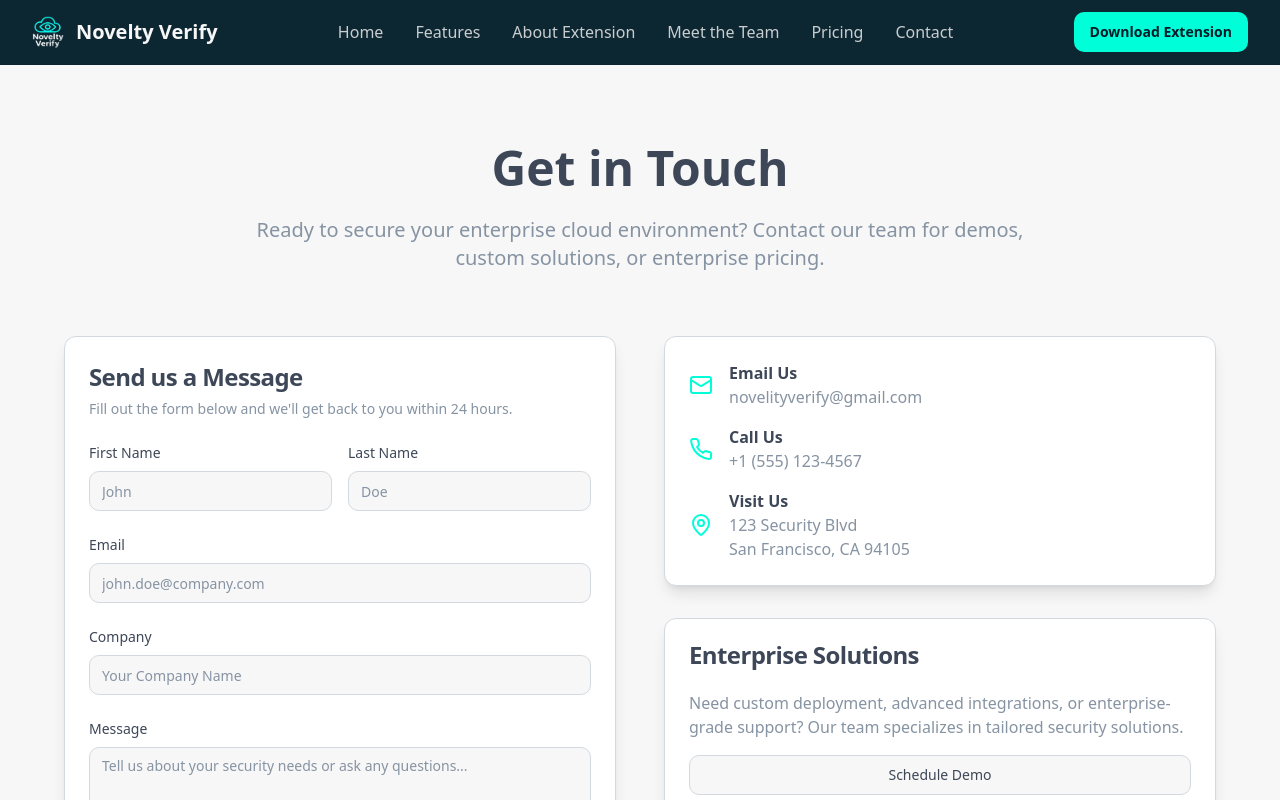
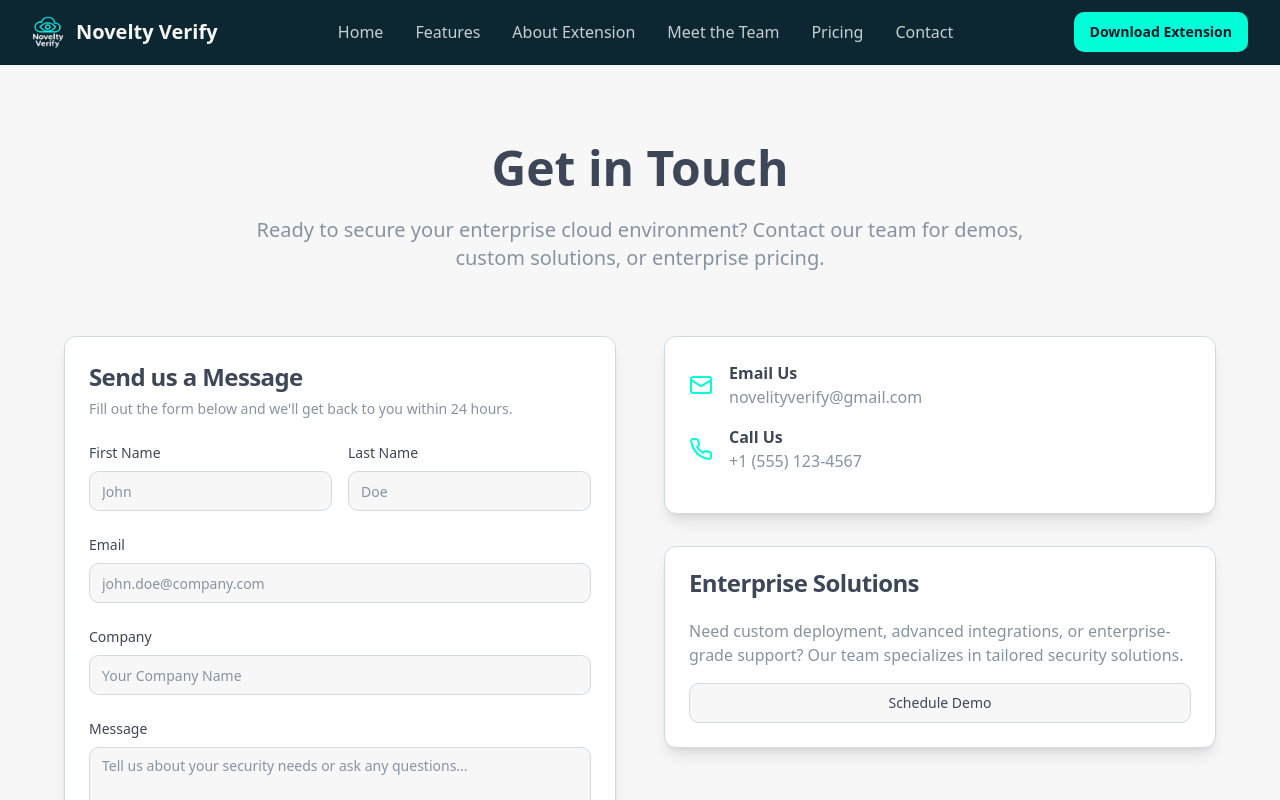
Before and after one commit to Adedotun2007/Novelty-Verify, a React (Vite) app: page /contact in a window 1280 px wide. Shown: the top 800 px of the page. Built offline with nearby package versions, Linux system fonts and the light colour scheme.

Commit message:
Visual edit in Lovable
Edited UI in Lovable

```diff
--- a/src/pages/Contact.tsx
+++ b/src/pages/Contact.tsx
@@ -78,14 +78,8 @@ const Contact = () => {
                       </div>
                     </div>
                     <div className="flex items-center space-x-4">
-                      <MapPin className="h-6 w-6 text-accent" />
-                      <div>
-                        <h3 className="font-semibold">Visit Us</h3>
-                        <p className="text-muted-foreground">
-                          123 Security Blvd<br />
-                          San Francisco, CA 94105
-                        </p>
-                      </div>
+
+
                     </div>
                   </CardContent>
                 </Card>
```
